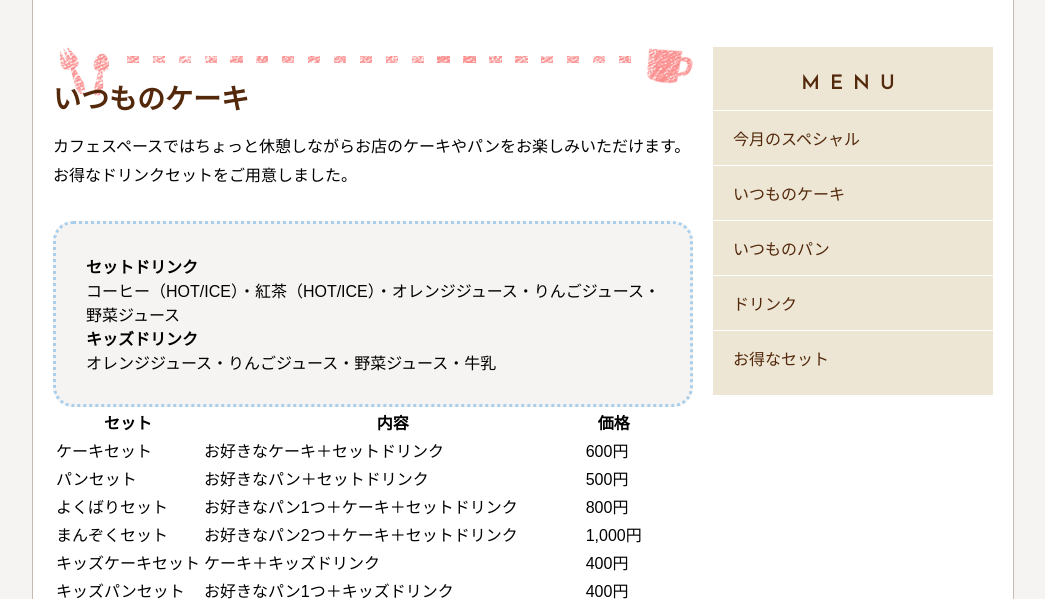
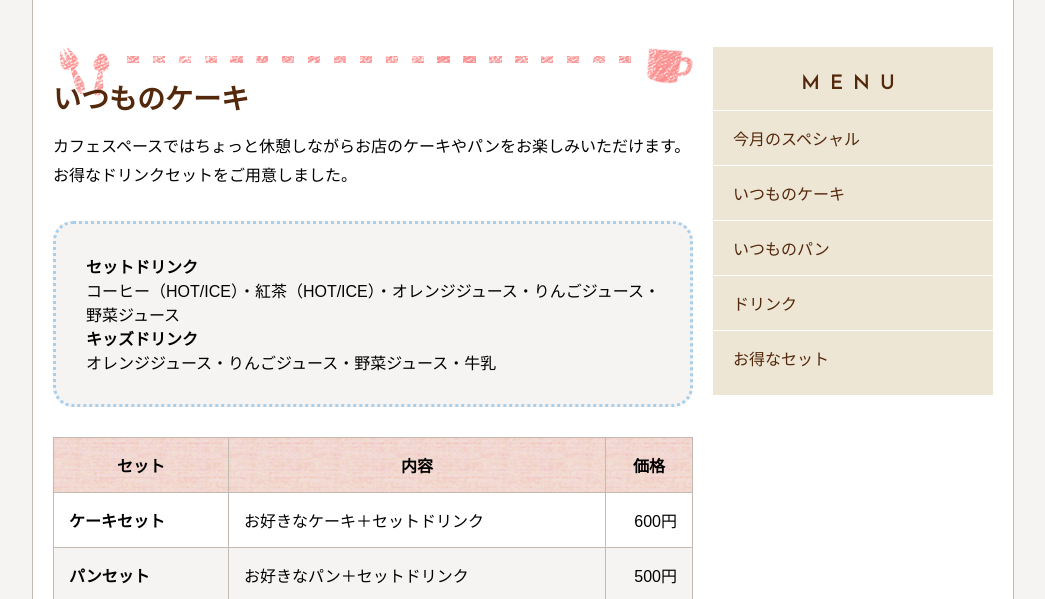
Before and after one commit to chiaaki/surasura-css-practice, a plain HTML site: page sample2/03/index.html in a window 1280 px wide. Shown: the part 348-947 px from the top of the page, without its empty margins (117-1162 px from the left). Drawn offline with Linux system fonts and the light colour scheme.

Commit message:
テーブルの作成

```diff
--- a/sample2/03/css/contents.css
+++ b/sample2/03/css/contents.css
@@ -12,3 +12,32 @@
 	border-radius: 20px;
 	background-color: #f6f4f2;
 }
+
+/* テーブル */
+table {
+	width: 100%;
+	border-collapse: collapse;
+	margin-top: 30px;
+}
+table td,
+table th {
+	border: 1px solid #c3bab2;
+	padding: 15px;
+	vertical-align: top;
+}
+table tr td:first-child,
+table tr td:last-child {
+	white-space: nowrap;
+}
+table tr td:first-child {
+	font-weight: bold;
+}
+table tr td:last-child {
+	text-align: right;
+}
+table th {
+	background-image: url(../images/table-bg.jpg);
+}
+table tr:nth-child(odd) {
+	background-color: #f6f4f2;
+}
```
